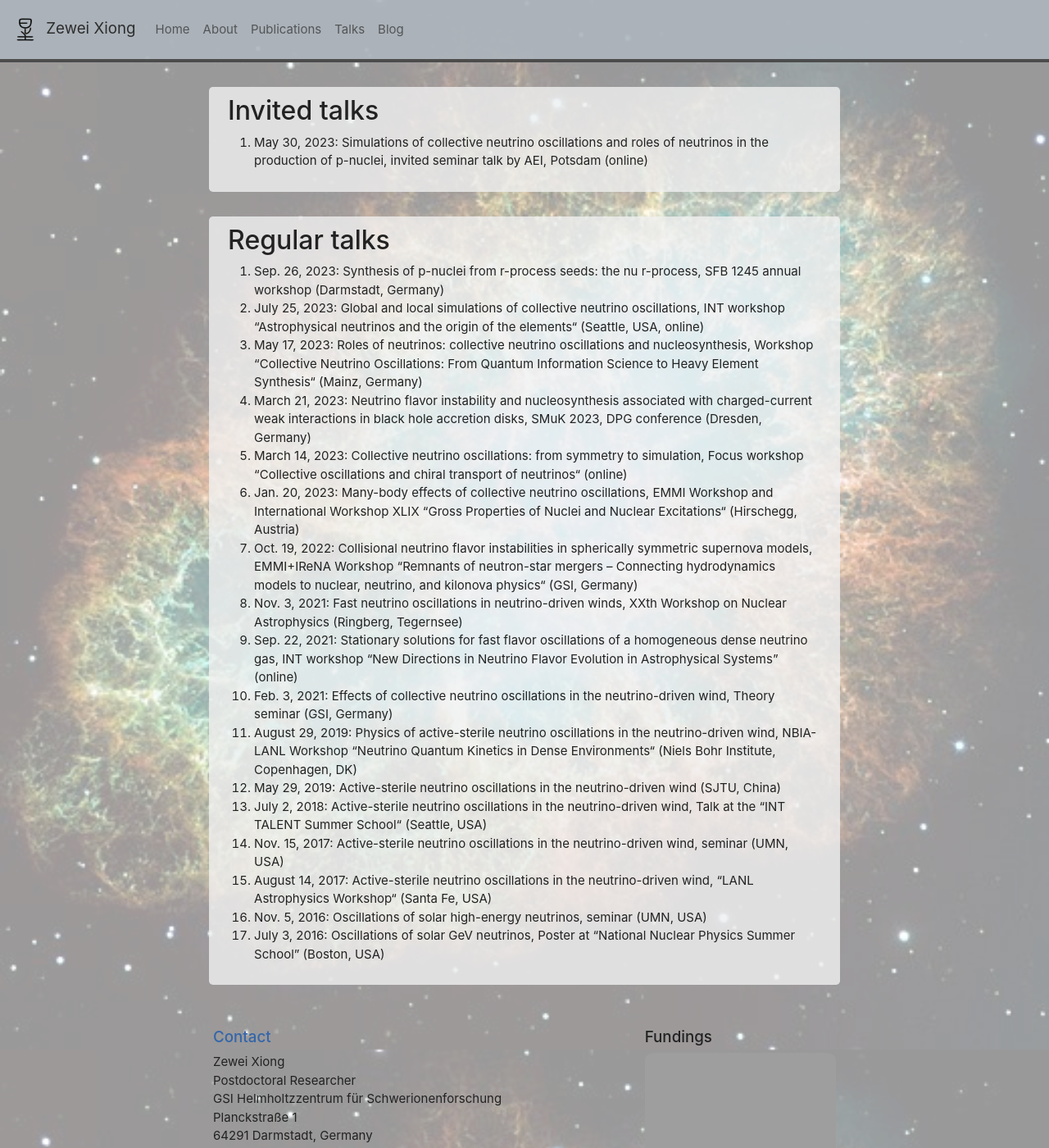
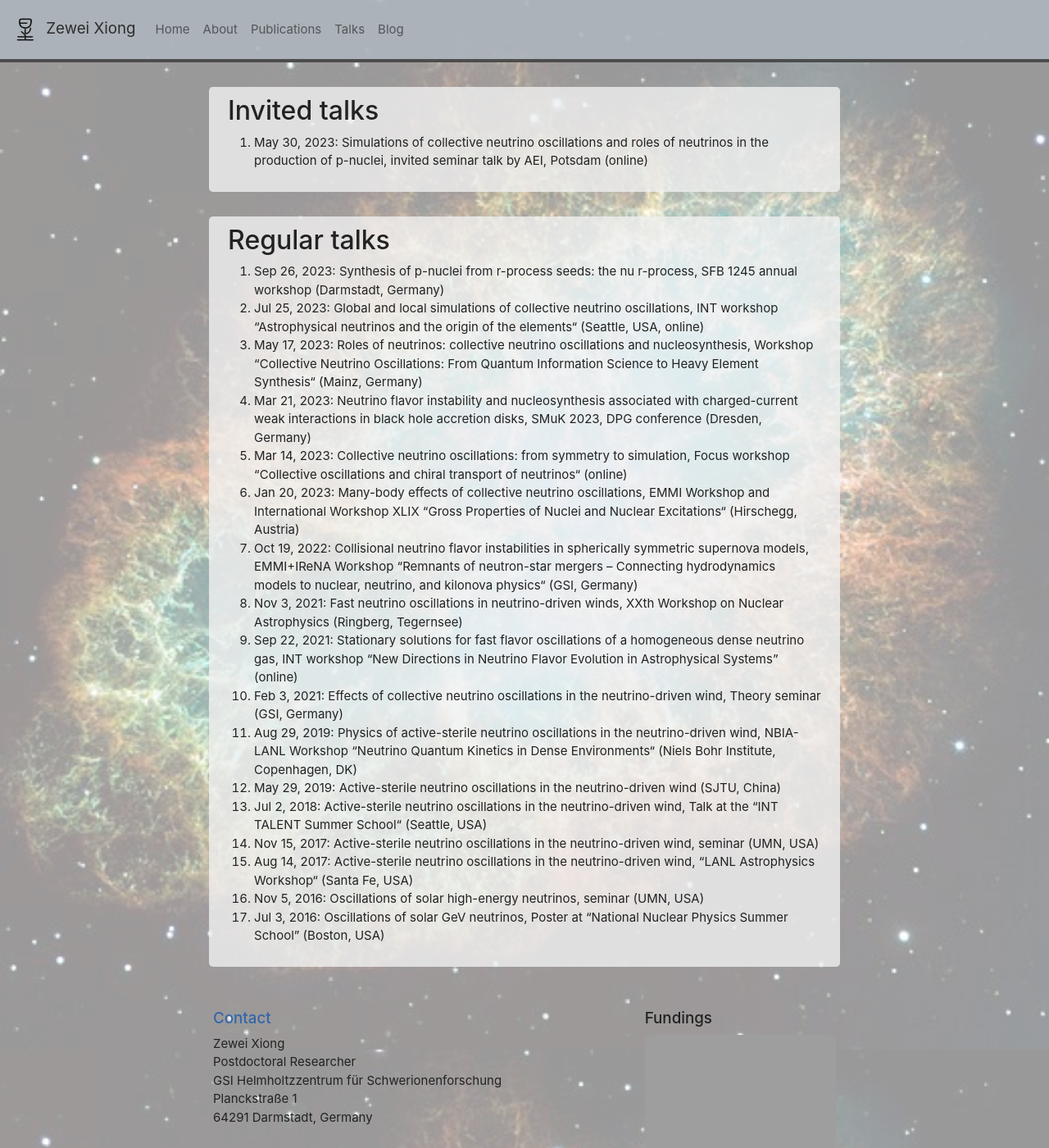
Before and after one commit to zeweixiong/zeweixiong.github.io, a Jekyll site: the page built from _pages/talks.md, in a window 1280 px wide and 1400 px high. Shown: the whole window at 82% size. Built offline with Jekyll 4.4.1, drawn with Linux system fonts in a browser that asks for light colours; nearby versions of some CDN libraries; a style sheet for code colours, icons or effects is not loaded.

Commit message:
correct date format for talks.

```diff
--- a/_data/talks.yml
+++ b/_data/talks.yml
@@ -5,21 +5,21 @@
 
   talk_regular:
     [
-      "Sep. 26, 2023: Synthesis of p-nuclei from r-process seeds: the nu r-process, SFB 1245 annual workshop (Darmstadt, Germany)",
-      "July 25, 2023: Global and local simulations of collective neutrino oscillations, INT workshop “Astrophysical neutrinos and the origin of the elements“ (Seattle, USA, online)",
+      "Sep 26, 2023: Synthesis of p-nuclei from r-process seeds: the nu r-process, SFB 1245 annual workshop (Darmstadt, Germany)",
+      "Jul 25, 2023: Global and local simulations of collective neutrino oscillations, INT workshop “Astrophysical neutrinos and the origin of the elements“ (Seattle, USA, online)",
       "May 17, 2023: Roles of neutrinos: collective neutrino oscillations and nucleosynthesis, Workshop “Collective Neutrino Oscillations: From Quantum Information Science to Heavy Element Synthesis“ (Mainz, Germany)",
-      "March 21, 2023: Neutrino flavor instability and nucleosynthesis associated with charged-current weak interactions in black hole accretion disks, SMuK 2023, DPG conference (Dresden, Germany)",
-      "March 14, 2023: Collective neutrino oscillations: from symmetry to simulation, Focus workshop “Collective oscillations and chiral transport of neutrinos“ (online)",
-      "Jan. 20, 2023: Many-body effects of collective neutrino oscillations, EMMI Workshop and International Workshop XLIX “Gross Properties of Nuclei and Nuclear Excitations“ (Hirschegg, Austria)",
-      "Oct. 19, 2022: Collisional neutrino flavor instabilities in spherically symmetric supernova models, EMMI+IReNA Workshop “Remnants of neutron-star mergers – Connecting hydrodynamics models to nuclear, neutrino, and kilonova physics“ (GSI, Germany)",
-      "Nov. 3, 2021: Fast neutrino oscillations in neutrino-driven winds, XXth Workshop on Nuclear Astrophysics (Ringberg, Tegernsee)",
-      "Sep. 22, 2021: Stationary solutions for fast flavor oscillations of a homogeneous dense neutrino gas, INT workshop “New Directions in Neutrino Flavor Evolution in Astrophysical Systems” (online)",
-      "Feb. 3, 2021: Effects of collective neutrino oscillations in the neutrino-driven wind, Theory seminar (GSI, Germany)",
-      "August 29, 2019: Physics of active-sterile neutrino oscillations in the neutrino-driven wind, NBIA-LANL Workshop “Neutrino Quantum Kinetics in Dense Environments“ (Niels Bohr Institute, Copenhagen, DK)",
+      "Mar 21, 2023: Neutrino flavor instability and nucleosynthesis associated with charged-current weak interactions in black hole accretion disks, SMuK 2023, DPG conference (Dresden, Germany)",
+      "Mar 14, 2023: Collective neutrino oscillations: from symmetry to simulation, Focus workshop “Collective oscillations and chiral transport of neutrinos“ (online)",
+      "Jan 20, 2023: Many-body effects of collective neutrino oscillations, EMMI Workshop and International Workshop XLIX “Gross Properties of Nuclei and Nuclear Excitations“ (Hirschegg, Austria)",
+      "Oct 19, 2022: Collisional neutrino flavor instabilities in spherically symmetric supernova models, EMMI+IReNA Workshop “Remnants of neutron-star mergers – Connecting hydrodynamics models to nuclear, neutrino, and kilonova physics“ (GSI, Germany)",
+      "Nov 3, 2021: Fast neutrino oscillations in neutrino-driven winds, XXth Workshop on Nuclear Astrophysics (Ringberg, Tegernsee)",
+      "Sep 22, 2021: Stationary solutions for fast flavor oscillations of a homogeneous dense neutrino gas, INT workshop “New Directions in Neutrino Flavor Evolution in Astrophysical Systems” (online)",
+      "Feb 3, 2021: Effects of collective neutrino oscillations in the neutrino-driven wind, Theory seminar (GSI, Germany)",
+      "Aug 29, 2019: Physics of active-sterile neutrino oscillations in the neutrino-driven wind, NBIA-LANL Workshop “Neutrino Quantum Kinetics in Dense Environments“ (Niels Bohr Institute, Copenhagen, DK)",
       "May 29, 2019: Active-sterile neutrino oscillations in the neutrino-driven wind (SJTU, China)",
-      "July 2, 2018: Active-sterile neutrino oscillations in the neutrino-driven wind, Talk at the “INT TALENT Summer School“ (Seattle, USA)",
-      "Nov. 15, 2017: Active-sterile neutrino oscillations in the neutrino-driven wind, seminar (UMN, USA)",
-      "August 14, 2017: Active-sterile neutrino oscillations in the neutrino-driven wind, “LANL Astrophysics Workshop“ (Santa Fe, USA)",
-      "Nov. 5, 2016: Oscillations of solar high-energy neutrinos, seminar (UMN, USA)",
-      "July 3, 2016: Oscillations of solar GeV neutrinos, Poster at “National Nuclear Physics Summer School” (Boston, USA)"
+      "Jul 2, 2018: Active-sterile neutrino oscillations in the neutrino-driven wind, Talk at the “INT TALENT Summer School“ (Seattle, USA)",
+      "Nov 15, 2017: Active-sterile neutrino oscillations in the neutrino-driven wind, seminar (UMN, USA)",
+      "Aug 14, 2017: Active-sterile neutrino oscillations in the neutrino-driven wind, “LANL Astrophysics Workshop“ (Santa Fe, USA)",
+      "Nov 5, 2016: Oscillations of solar high-energy neutrinos, seminar (UMN, USA)",
+      "Jul 3, 2016: Oscillations of solar GeV neutrinos, Poster at “National Nuclear Physics Summer School” (Boston, USA)"
     ]
```
